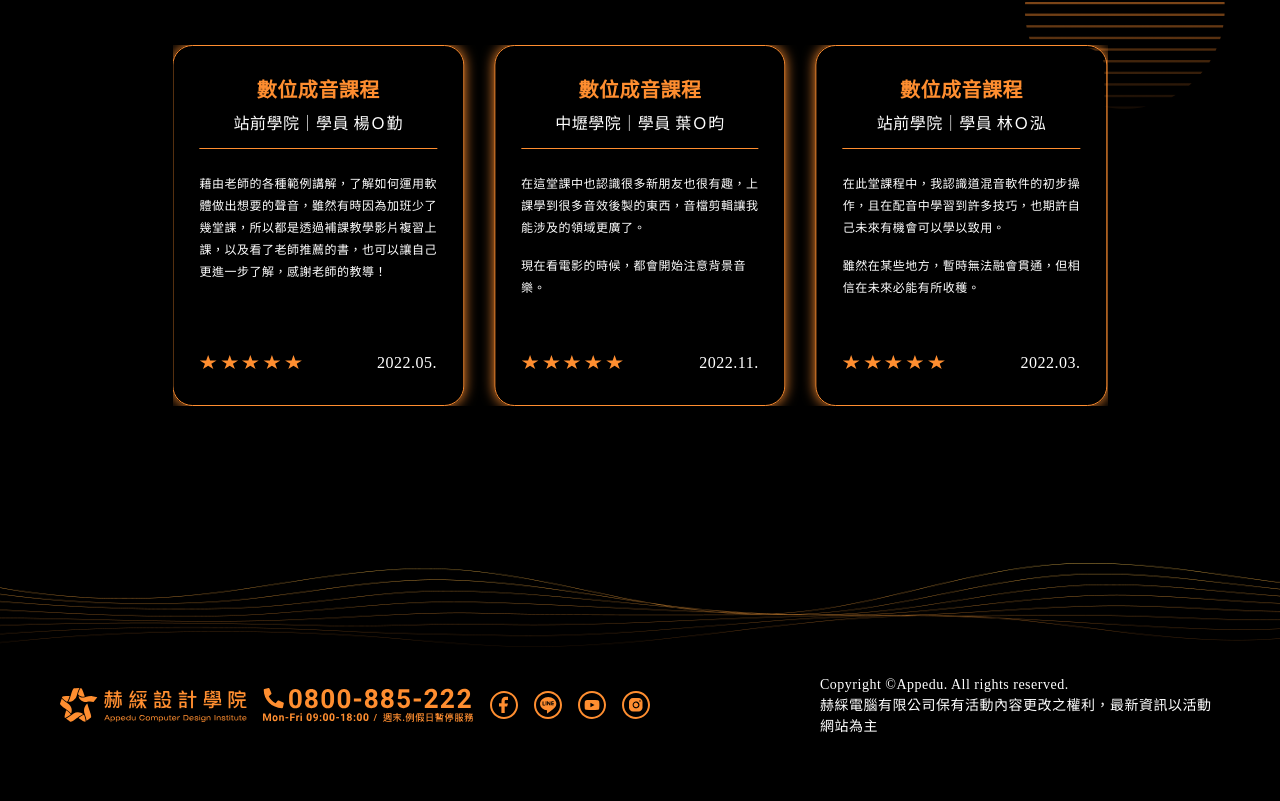
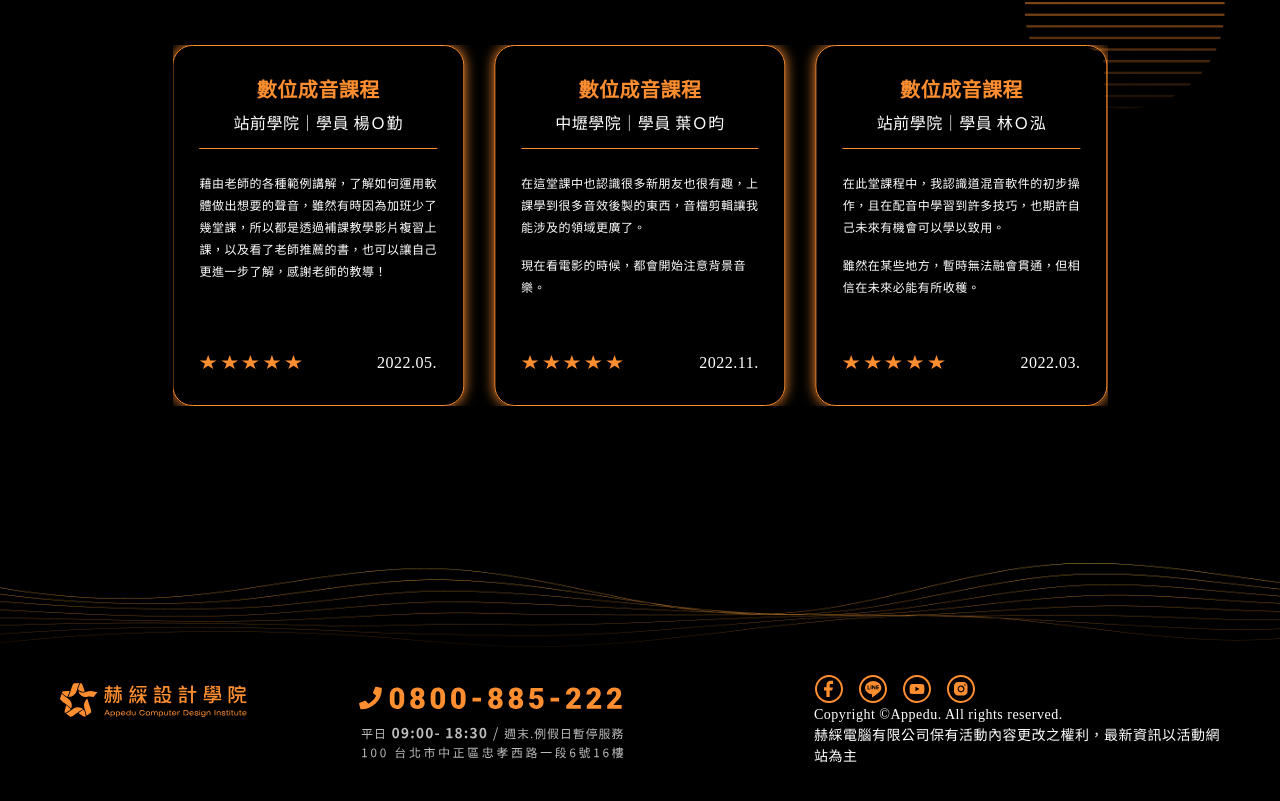
Before and after one commit to ninewill/digital-music, a Vue app: page / in a window 1280 px wide. Shown: the part 9134-9935 px from the top of the page. Built offline with nearby package versions, Linux system fonts and the light colour scheme; no server answers.

Commit message:
調整footer

```diff
--- a/src/components/Footer.vue
+++ b/src/components/Footer.vue
@@ -12,6 +12,8 @@
           >
         </div>
         <div class="footer-contact"></div>
+      </div>
+      <div class="footer-right">
         <ul class="footer-media">
           <li class="footer-media-icon fb">
             <a href="https://www.facebook.com/appedu/" target="_blank"
@@ -38,8 +40,6 @@
             >
           </li>
         </ul>
-      </div>
-      <div class="footer-right">
         <div class="footer-copyright">
           <span>Copyright ©Appedu. All rights reserved.</span>
           <span
@@ -56,10 +56,9 @@ export default {};
 </script>
 
 <style lang="scss" scoped>
-@import "@/assets/scss/mixin.scss";
-@import "@/assets/scss/variables.scss";
-@import "@/assets/scss/reset.scss";
-
+@import '@/assets/scss/mixin.scss';
+@import '@/assets/scss/variables.scss';
+@import '@/assets/scss/reset.scss';
 
 // * ==========================================================================
 // * FOOTER 區塊
@@ -71,15 +70,15 @@ export default {};
   padding: 18px 20px;
   position: relative;
 
-  &::after{
-    content: "";
+  &::after {
+    content: '';
     position: absolute;
     top: -150px;
     left: 0;
     display: block;
     width: 100%;
     height: 206px;
-    background: url("@/assets/images/newpic/footer_wave.png") no-repeat;
+    background: url('@/assets/images/newpic/footer_wave.png') no-repeat;
     background-size: contain;
     background-position: 50% 50%;
   }
@@ -121,8 +120,8 @@ export default {};
 
   @include min-width(1025px) {
     display: flex;
-    align-items: center;
-    width: 60%;
+    justify-content: space-between;
+    width: 65%;
   }
 }
 
@@ -131,7 +130,7 @@ export default {};
   margin: 0 auto;
 
   @include min-width(1025px) {
-    width: 40%;
+    width: 35%;
   }
 }
 
@@ -162,7 +161,7 @@ export default {};
     height: 100%;
     display: block;
     color: $color-white;
-    background: url("@/assets/images/icon/Logo_Normal.svg") no-repeat
+    background: url('@/assets/images/icon/Logo_Normal.svg') no-repeat
       center/contain;
     @include hidetext;
     transition: 0.2s;
@@ -170,24 +169,21 @@ export default {};
 }
 
 .footer-contact {
-  width: 210px;
-  height: 34px;
+  width: 268px;
+  height: 80px;
   margin: 0 auto;
   margin-top: 35px;
-  background: url("@/assets/images/icon/Tel.svg") no-repeat center/contain;
+  background: url('@/assets/images/newpic/footer_phone.svg') no-repeat
+    center/contain;
 
   @include min-width(1025px) {
     margin-top: 0;
     margin-left: 0;
-    margin-right: 1rem;
+    margin-right: 12%;
   }
 
-  @include min-width(1440px) {
-    margin-right: 2rem;
-  }
-
-  @include min-width(1920px) {
-    margin-right: 3.5rem;
+  @include min-width(1280px) {
+    margin-right: 25%;
   }
 }
 
@@ -199,7 +195,7 @@ export default {};
 
   @include min-width(1025px) {
     margin-top: 0;
-    justify-content: space-between;
+    justify-content: flex-start;
   }
 
   .footer-media-icon {
@@ -224,16 +220,16 @@ export default {};
 }
 
 .fb {
-  background: url("@/assets/images/icon/Facebook_Normal.svg");
+  background: url('@/assets/images/icon/Facebook_Normal.svg');
 }
 .line {
-  background: url("@/assets/images/icon/Line_Normal.svg");
+  background: url('@/assets/images/icon/Line_Normal.svg');
 }
 .yt {
-  background: url("@/assets/images/icon/Youtube_Normal.svg");
+  background: url('@/assets/images/icon/Youtube_Normal.svg');
 }
 .ig {
-  background: url("@/assets/images/icon/Instagram_Normal.svg");
+  background: url('@/assets/images/icon/Instagram_Normal.svg');
 }
 
 .footer-copyright {
@@ -241,7 +237,6 @@ export default {};
 
   @include min-width(1025px) {
     margin-top: 0;
-    margin-left: 4rem;
   }
 
   > span {
```
